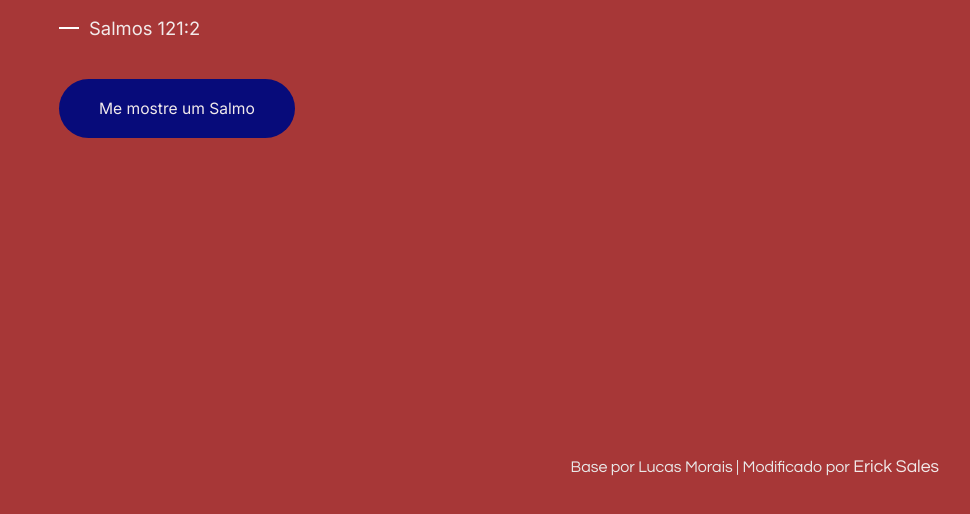
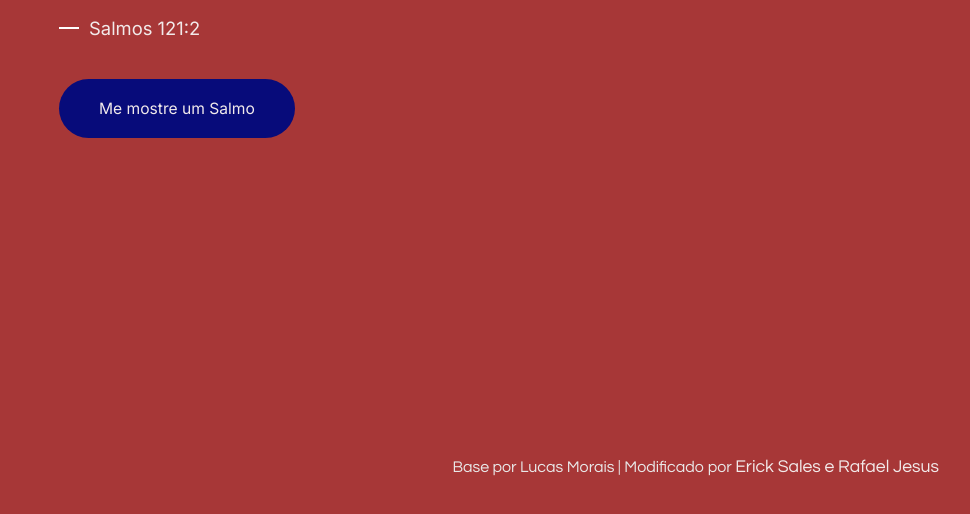
Before and after one commit to Erick-Sales1/Salmos-da-Biblia, a plain HTML site: page index.html in a window 1280 px wide. Shown: the part 224-738 px from the top of the page, without its empty margins (141-1111 px from the left). Drawn offline with Linux system fonts and the light colour scheme.

Commit message:
Adicionando nome participante

```diff
--- a/index.html
+++ b/index.html
@@ -39,7 +39,7 @@
 
         <footer class="footer">
             <p>Base por Lucas Morais |
-                Modificado por <a href="https://github.com/Erick-Sales1" target="_blank">Erick Sales</a></p>
+                Modificado por <a href="https://github.com/Erick-Sales1" target="_blank">Erick Sales e Rafael Jesus </a></p>
         </footer>
     </div>
 
```
